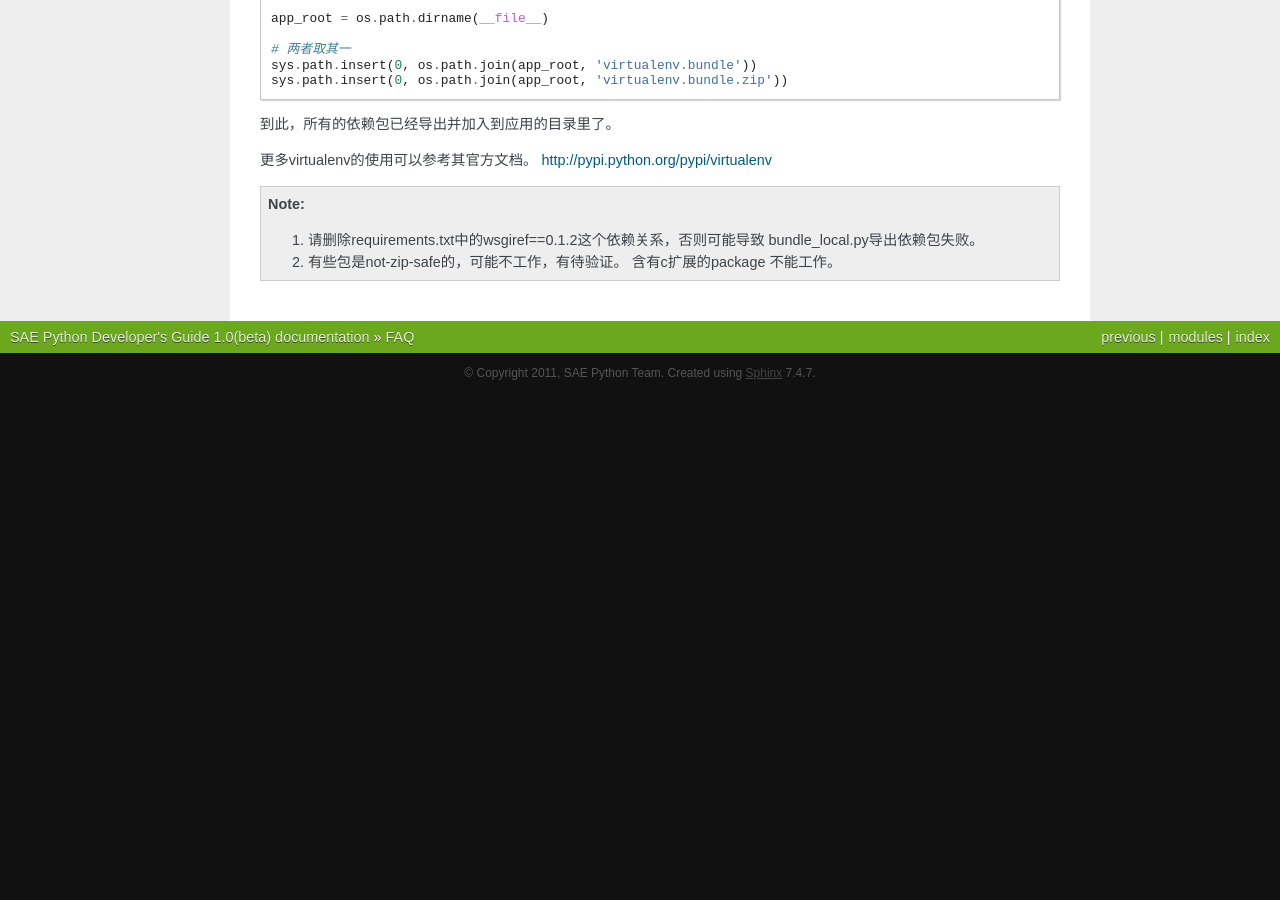
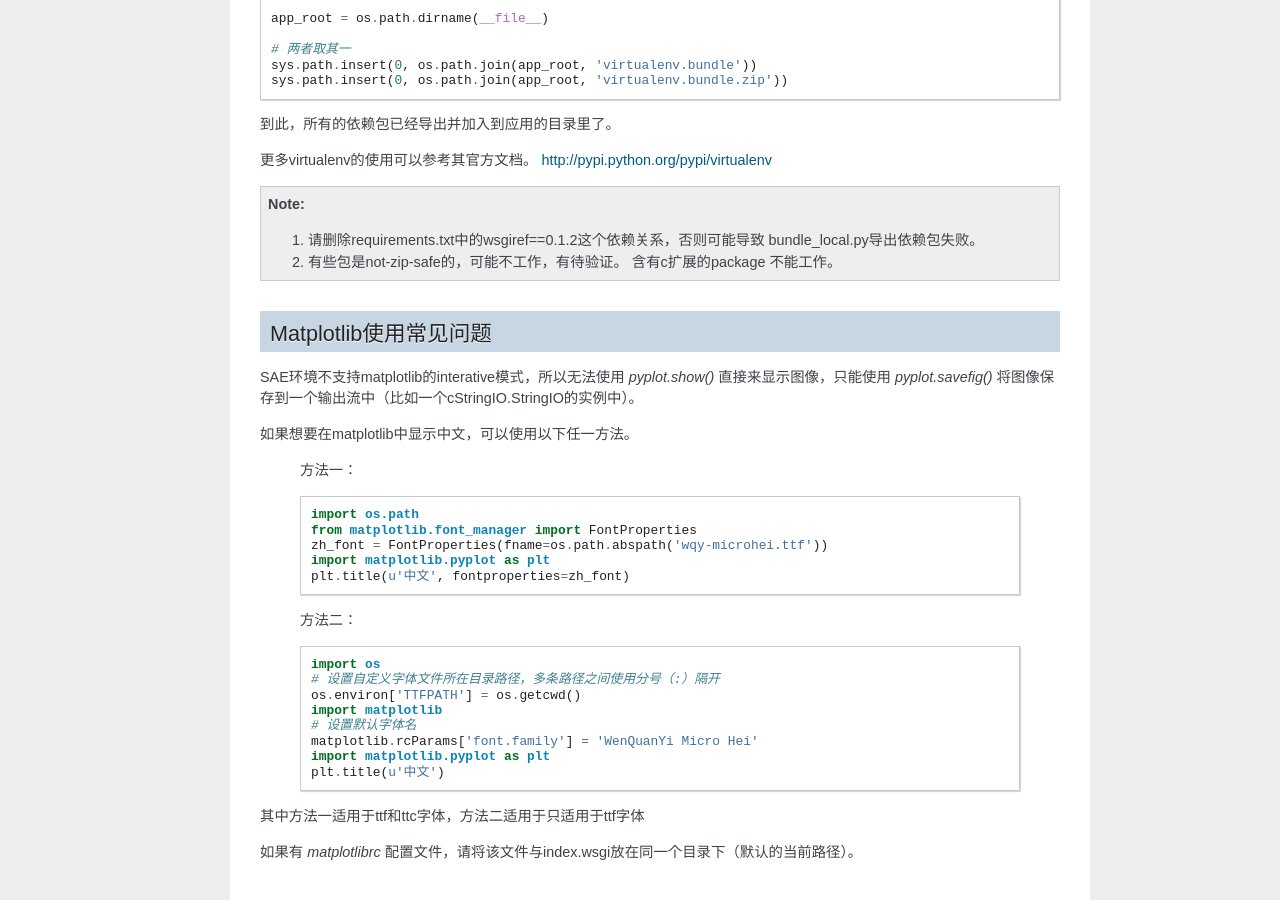
Before and after one commit to sinacloud/sae-python-dev-guide, a Sphinx documentation site: the page built from docs/faq.rst, in a window 1280 px wide and 900 px high, scrolled down 2907 px. Built offline with Sphinx 7.4.7, drawn with Linux system fonts in a browser that asks for light colours; before the commit the page ends 3300 px from its top, so only the background shows below that.

Commit message:
Add faq for using matplotlib

```diff
--- a/docs/faq.rst
+++ b/docs/faq.rst
@@ -184,3 +184,34 @@ virtualenv.bundle.zip添加到module的搜索路径中，示例代码如下： :
 
    2. 有些包是not-zip-safe的，可能不工作，有待验证。 含有c扩展的package
       不能工作。
+
+Matplotlib使用常见问题
+-----------------------
+
+SAE环境不支持matplotlib的interative模式，所以无法使用 `pyplot.show()` 直接来显示图像，只能使用
+`pyplot.savefig()` 将图像保存到一个输出流中（比如一个cStringIO.StringIO的实例中）。
+
+如果想要在matplotlib中显示中文，可以使用以下任一方法。
+
+    方法一： ::
+
+        import os.path
+        from matplotlib.font_manager import FontProperties
+        zh_font = FontProperties(fname=os.path.abspath('wqy-microhei.ttf'))
+        import matplotlib.pyplot as plt
+        plt.title(u'中文', fontproperties=zh_font)
+
+    方法二： ::
+
+        import os
+        # 设置自定义字体文件所在目录路径，多条路径之间使用分号（:）隔开
+        os.environ['TTFPATH'] = os.getcwd()
+        import matplotlib
+        # 设置默认字体名
+        matplotlib.rcParams['font.family'] = 'WenQuanYi Micro Hei'
+        import matplotlib.pyplot as plt
+        plt.title(u'中文')
+
+其中方法一适用于ttf和ttc字体，方法二适用于只适用于ttf字体
+
+如果有 `matplotlibrc` 配置文件，请将该文件与index.wsgi放在同一个目录下（默认的当前路径）。
```
